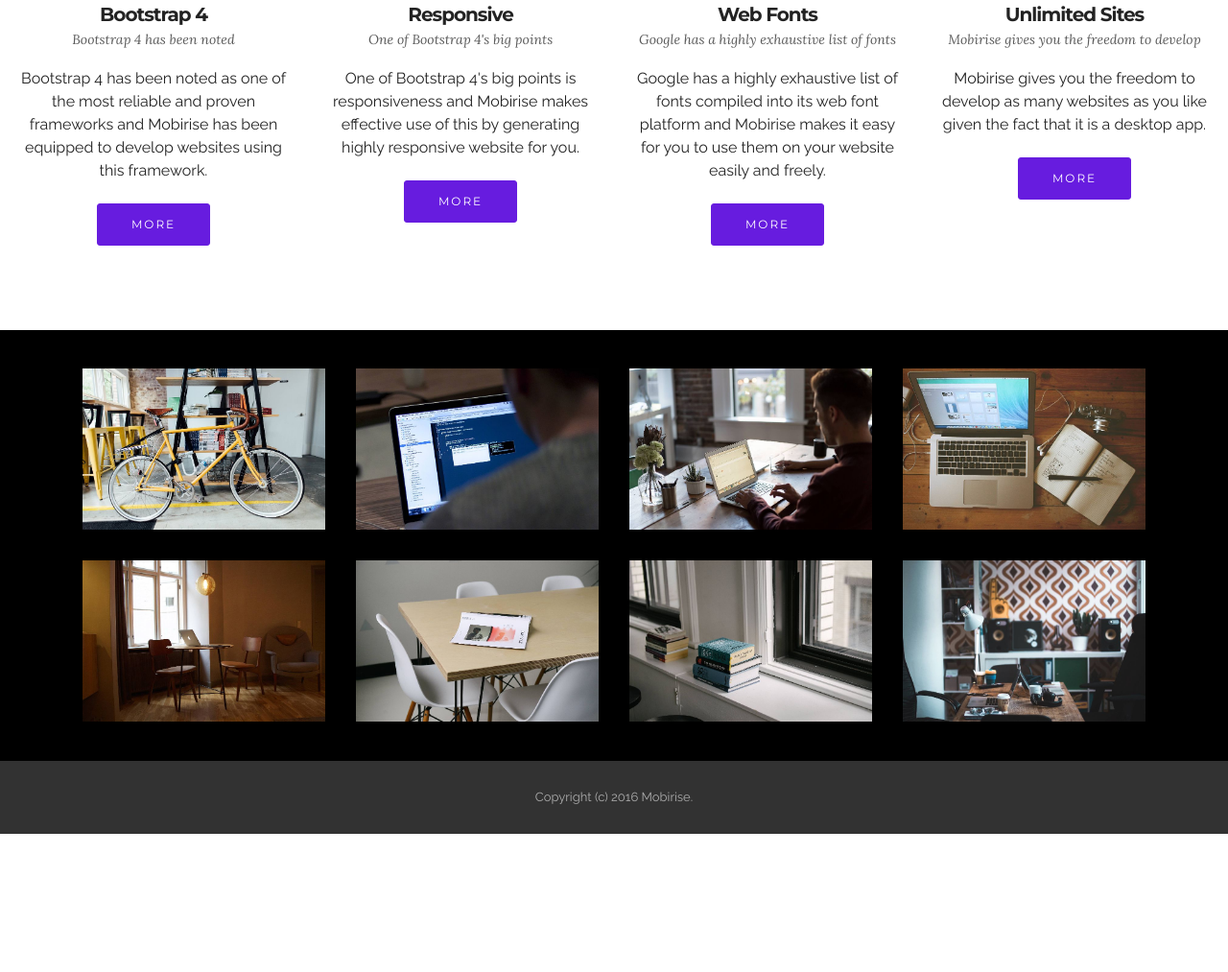
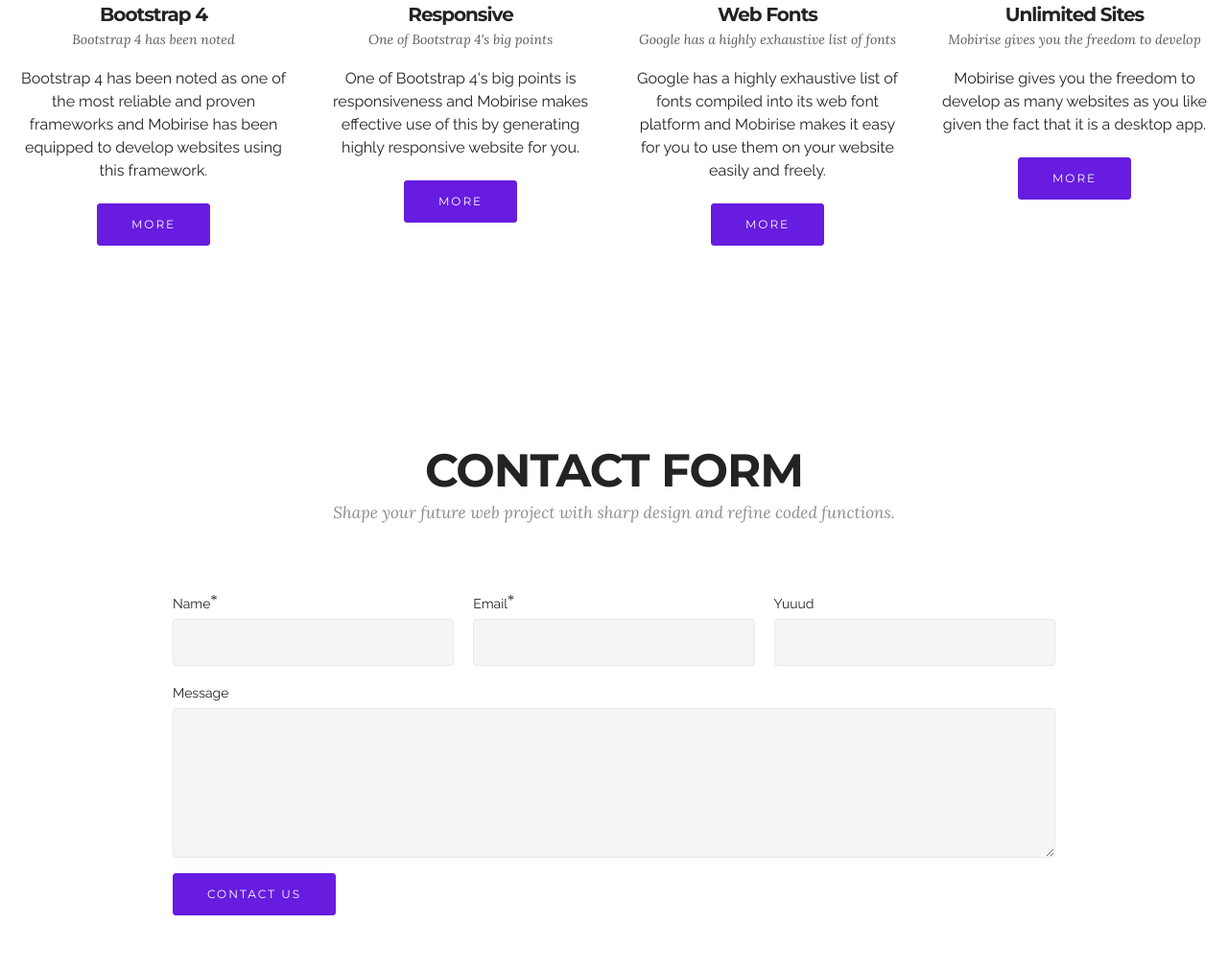
Before and after one commit to vdubasaru/website, a plain HTML site: page index.html in a window 1280 px wide. Shown: the part 1107-2120 px from the top of the page at 96% size. Before the commit the page ends 1976 px from the top, so only its background shows below. Drawn offline with Linux system fonts and the light colour scheme.

Commit message:
create github pages

```diff
--- a/assets/mobirise/css/mbr-additional.css
+++ b/assets/mobirise/css/mbr-additional.css
@@ -463,7 +463,7 @@ h6,
 }
 #menu-0 .link[aria-expanded="true"],
 #menu-0 .dropdown-item[aria-expanded="true"] {
-  color: #643ba4!important;
+  color: #671cdf!important;
 }
 #menu-0.mbr-navbar--stuck .mbr-navbar__section {
   background: #2c2c2c;
@@ -474,6 +474,9 @@ h6,
 #menu-0 .close-icon::before,
 #menu-0 .close-icon::after {
   background-color: #7e9b9f;
+}
+#form1-c .form-control-label {
+  color: #232323;
 }
 #menu-3 .hide-buttons .nav-btn {
   display: none !important;
--- a/index.html
+++ b/index.html
@@ -59,7 +59,7 @@
 
 </section>
 
-<section class="engine"><a rel="external" href="https://mobirise.com">Mobirise</a></section><section class="mbr-section mbr-section-hero mbr-section-full mbr-parallax-background mbr-section-with-arrow mbr-after-navbar" id="header1-1" style="background-image: url(assets/images/jumbotron.jpg);">
+<section class="engine"><a rel="external" href="https://mobirise.com">Mobirise</a></section><section class="mbr-section mbr-section-hero mbr-section-full mbr-parallax-background mbr-section-with-arrow" id="header1-1" style="background-image: url(assets/images/jumbotron.jpg);">
 
 
 
@@ -140,6 +140,72 @@
         </div>
 
 
+    </div>
+</section>
+
+<section class="mbr-section" id="form1-c" style="background-color: rgb(255, 255, 255); padding-top: 120px; padding-bottom: 120px;">
+
+    <div class="mbr-section mbr-section__container mbr-section__container--middle">
+        <div class="container">
+            <div class="row">
+                <div class="col-xs-12 text-xs-center">
+                    <h3 class="mbr-section-title display-2">CONTACT FORM</h3>
+                    <small class="mbr-section-subtitle">Shape your future web project with sharp design and refine coded functions.</small>
+                </div>
+            </div>
+        </div>
+    </div>
+    <div class="mbr-section mbr-section-nopadding">
+        <div class="container">
+            <div class="row">
+                <div class="col-xs-12 col-lg-10 col-lg-offset-1" data-form-type="formoid">
+
+
+                    <div data-form-alert="true">
+                        <div hidden="" data-form-alert-success="true" class="alert alert-form alert-success text-xs-center">Thanks for filling out form!</div>
+                    </div>
+
+
+                    <form action="https://mobirise.com/" method="post" data-form-title="CONTACT FORM">
+
+                        <input type="hidden" value="XEhCY13955JuH5MBqJjS729djAl2KHI6LLtnDEPnpGnFQ54gpDUCGvzIkvz1pYt8ooppKwsZdPufWblDOMcxoPJfWYhlQBDgh1rxnDkJG2IIButM7XiX5J/gFYs4gnYj" data-form-email="true">
+
+                        <div class="row row-sm-offset">
+
+                            <div class="col-xs-12 col-md-4">
+                                <div class="form-group">
+                                    <label class="form-control-label" for="form1-c-name">Name<span class="form-asterisk">*</span></label>
+                                    <input type="text" class="form-control" name="name" required="" data-form-field="Name" id="form1-c-name">
+                                </div>
+                            </div>
+
+                            <div class="col-xs-12 col-md-4">
+                                <div class="form-group">
+                                    <label class="form-control-label" for="form1-c-email">Email<span class="form-asterisk">*</span></label>
+                                    <input type="email" class="form-control" name="email" required="" data-form-field="Email" id="form1-c-email">
+                                </div>
+                            </div>
+
+                            <div class="col-xs-12 col-md-4">
+                                <div class="form-group">
+                                    <label class="form-control-label" for="form1-c-phone">Yuuud</label>
+                                    <input type="tel" class="form-control" name="phone" data-form-field="Phone" id="form1-c-phone">
+                                </div>
+                            </div>
+
+                        </div>
+
+                        <div class="form-group">
+                            <label class="form-control-label" for="form1-c-message">Message</label>
+                            <textarea class="form-control" name="message" rows="7" data-form-field="Message" id="form1-c-message"></textarea>
+                        </div>
+
+                        <div><button type="submit" class="btn btn-primary">CONTACT US</button></div>
+
+                    </form>
+                </div>
+            </div>
+        </div>
     </div>
 </section>
 
@@ -307,6 +373,7 @@
   <script src="assets/theme/js/script.js"></script>
   <script src="assets/mobirise-gallery/player.min.js"></script>
   <script src="assets/mobirise-gallery/script.js"></script>
+  <script src="assets/formoid/formoid.min.js"></script>
 
 
   <input name="animation" type="hidden">
```
Also changed, not shown: page1.html (+2 -2 lines), 1 other file.
